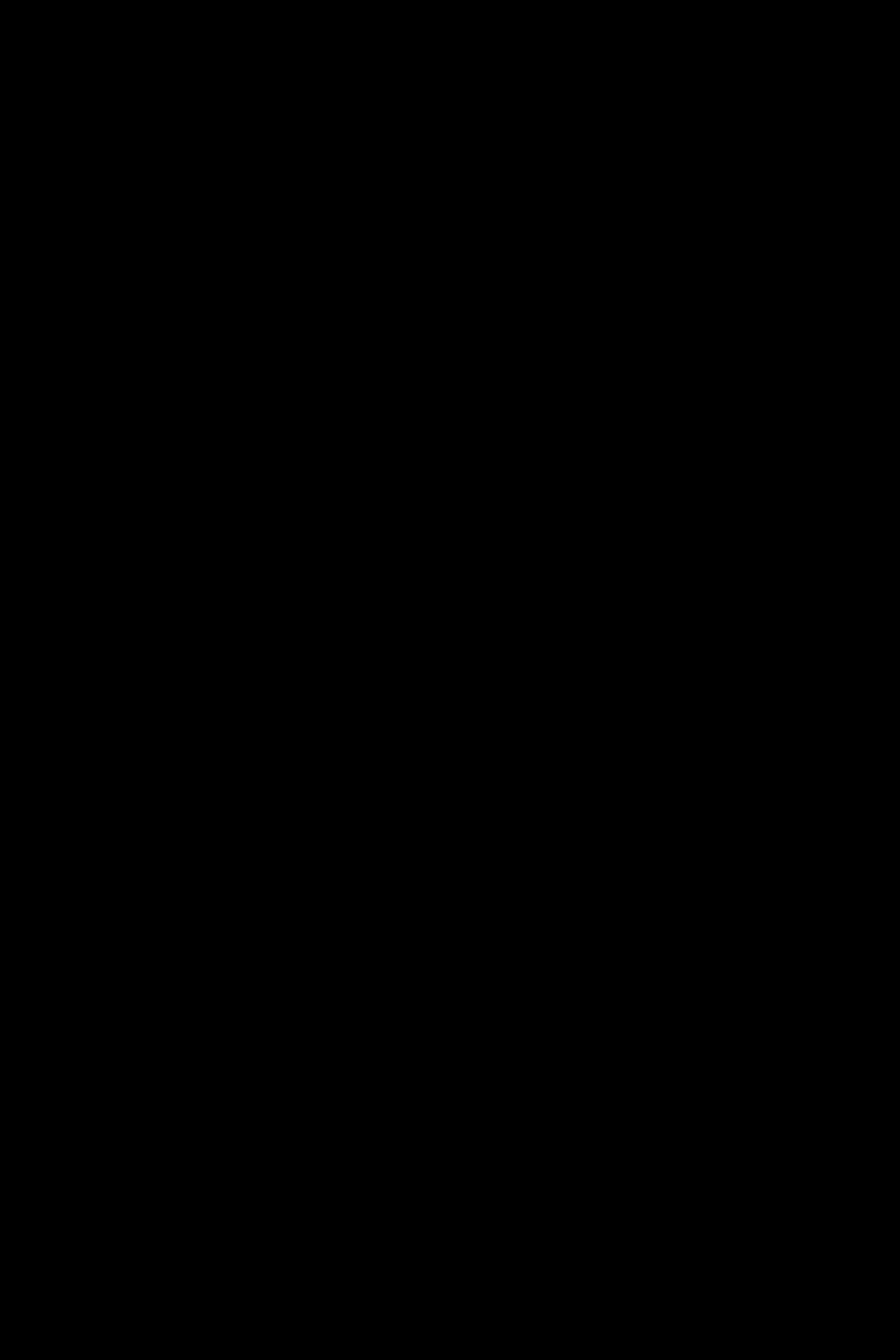
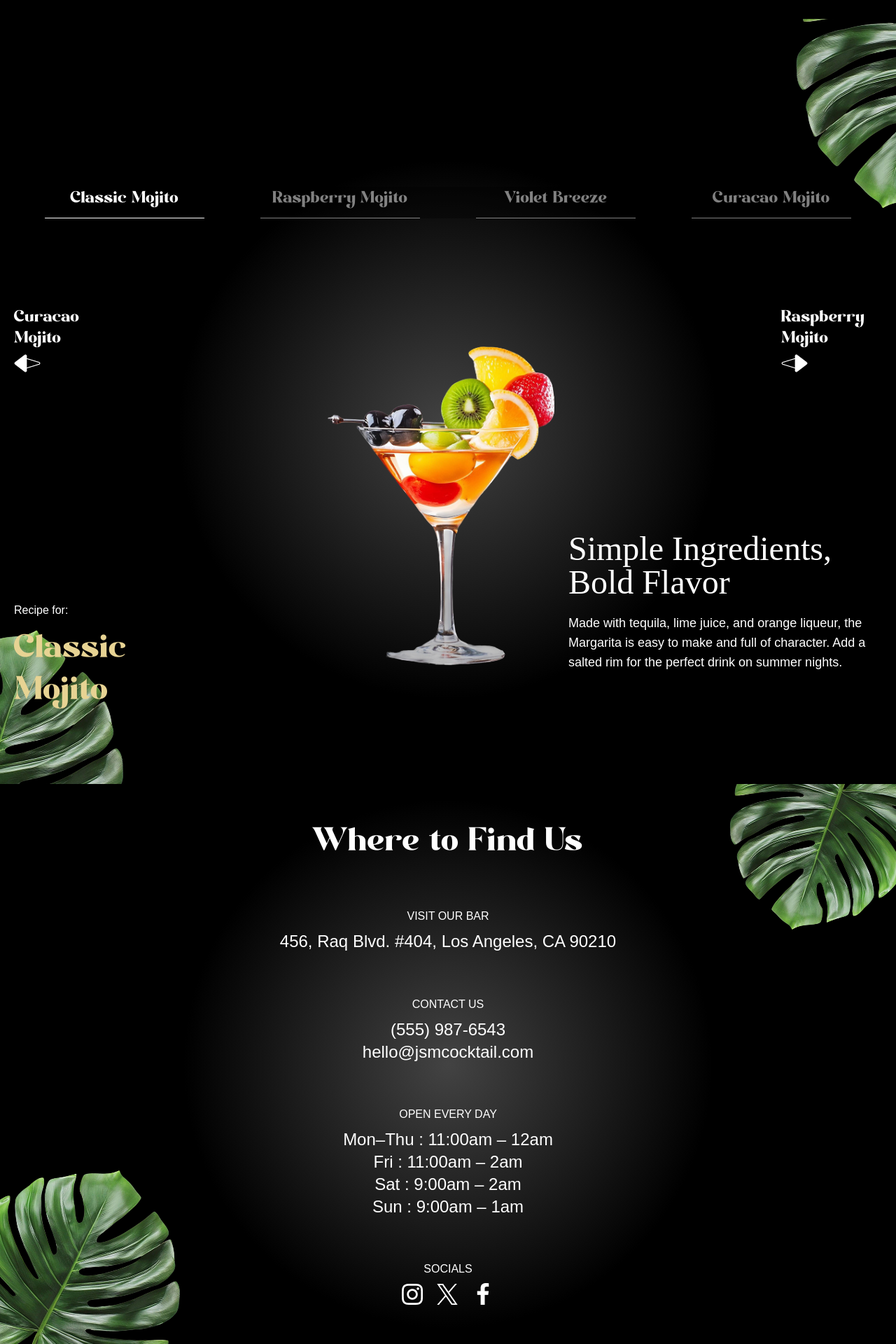
Before and after one commit to OtbeyNat/gsap_cocktails, a React (Vite) app: page / in a window 1280 px wide. Shown: the part 3985-5905 px from the top of the page at 70% size. Before the commit the page ends 4012 px from the top, so only its background shows below. Built offline with nearby package versions, Linux system fonts and the light colour scheme; a web font is replaced by a local one.

Commit message:
menu and contact

```diff
--- a/src/App.jsx
+++ b/src/App.jsx
@@ -5,6 +5,8 @@
 import Cocktails from "./components/Cocktails";
 import About from "./components/About";
 import Art from "./components/Art";
+import Menu from "./components/Menu";
+import Contact from "./components/Contact";
 
 gsap.registerPlugin(ScrollTrigger, SplitText);
 
@@ -16,6 +18,8 @@
       <Cocktails/>
       <About/>
       <Art/>
+      <Menu/>
+      <Contact/>
     </main>
   )
 }
--- /dev/null
+++ b/src/components/Contact.jsx
@@ -0,0 +1,82 @@
+import { openingHours, socials } from '../../constants/index.js'
+import { useGSAP } from '@gsap/react'
+import { SplitText} from 'gsap/all';
+import gsap from 'gsap';
+
+const Contact = () => {
+    useGSAP(() => {
+		const titleSplit = SplitText.create('#contact h2', { type: 'words' });
+
+		const timeline = gsap.timeline({
+            scrollTrigger: {
+                trigger: '#contact',
+                start: 'top center',
+            },
+            ease: "power1.inOut"
+		})
+
+        timeline
+            .from(titleSplit.words, {
+            opacity: 0, yPercent: 100, stagger: 0.02
+        })
+            .from('#contact h3, #contact p', {
+                opacity: 0, yPercent: 100, stagger: 0.02
+        })
+            .to('#f-right-leaf', {
+            y: '-50', duration: 1, ease: 'power1.inOut'
+        }).to('#f-left-leaf', {
+            y: '50', duration: 1, ease: 'power1.inOut'
+        }, '<')
+	})
+
+    return (
+        <footer id="contact">
+            <img src="/images/footer-right-leaf.png" alt="leaf-right" id="f-right-leaf" />
+            <img src="/images/footer-left-leaf.png" alt="leaf-left" id="f-left-leaf" />
+
+            <div className="content">
+                <h2>Where to Find Us</h2>
+
+                <div>
+                    <h3>Visit Our Bar</h3>
+                    <p>456, Raq Blvd. #404, Los Angeles, CA 90210</p>
+                </div>
+
+                <div>
+                    <h3>Contact Us</h3>
+                    <p>(555) 987-6543</p>
+                    <p>hello@jsmcocktail.com</p>
+                </div>
+
+                <div>
+                    <h3>Open Every Day</h3>
+                    {openingHours.map((time) => (
+                        <p key={time.day}>
+                        {time.day} : {time.time}
+                        </p>
+                    ))}
+                </div>
+
+                <div>
+                    <h3>Socials</h3>
+
+                    <div className="flex-center gap-5">
+                        {socials.map((social) => (
+                        <a
+                            key={social.name}
+                            href={social.url}
+                            target="_blank"
+                            rel="noopener noreferrer"
+                            aria-label={social.name}
+                        >
+                            <img src={social.icon} />
+                        </a>
+                        ))}
+                    </div>
+                </div>
+            </div>
+        </footer>
+    )
+}
+
+export default Contact
--- /dev/null
+++ b/src/components/Menu.jsx
@@ -0,0 +1,98 @@
+import { allCocktails } from '../../constants/index.js'
+import { useRef, useState } from 'react'
+import { useGSAP } from '@gsap/react'
+import gsap from 'gsap';
+
+const Menu = () => {
+    const contentRef = useRef();
+    const [currentIndex, setCurrentIndex] = useState(0);
+
+    useGSAP(() => {
+        gsap.fromTo('#title', { opacity: 0 }, { opacity: 1, duration: 1 });
+        gsap.fromTo('.cocktail img', { opacity: 0, xPercent: -100 }, {
+        xPercent: 0, opacity: 1, duration: 1, ease: 'power1.inOut'
+        })
+        gsap.fromTo('.details h2', { yPercent: 100, opacity: 0 }, {
+        yPercent: 0, opacity: 100, ease: 'power1.inOut'
+        })
+        gsap.fromTo('.details p', { yPercent: 100, opacity: 0 }, {
+        yPercent: 0, opacity: 100, ease: 'power1.inOut'
+        })
+    }, [currentIndex]);
+
+    const totalCocktails = allCocktails.length;
+
+    const goToSlide = (index) => {
+        const newIndex = (index + totalCocktails) % totalCocktails;
+
+        setCurrentIndex(newIndex);
+    }
+
+    const getCocktailAt = (indexOffset) => {
+        return allCocktails[(currentIndex + indexOffset + totalCocktails) % totalCocktails]
+    }
+
+    const currentCocktail = getCocktailAt(0);
+    const prevCocktail = getCocktailAt(-1);
+    const nextCocktail = getCocktailAt(1);
+
+    return (
+        <section id="menu" aria-labelledby="menu-heading">
+            <img src="/images/slider-left-leaf.png" alt="left-leaf" id="m-left-leaf" />
+            <img src="/images/slider-right-leaf.png" alt="right-leaf" id="m-right-leaf" />
+
+            <h2 id="menu-heading" className="sr-only">
+                Cocktail Menu
+            </h2>
+
+            <nav className="cocktail-tabs" aria-label="Cocktail Navigation">
+                {allCocktails.map((cocktail, index) => {
+                const isActive = index === currentIndex;
+
+                return (
+                    <button key={cocktail.id} className={`
+                        ${isActive
+                        ? 'text-white border-white'
+                        : 'text-white/50 border-white/50'}
+                    `}	onClick={() => goToSlide(index)}
+                    >
+                    {cocktail.name}
+                    </button>
+                )
+                })}
+            </nav>
+
+            <div className="content">
+                <div className="arrows">
+                <button className="text-left" onClick={() => goToSlide(currentIndex - 1)}>
+                    <span>{prevCocktail.name}</span>
+                    <img src="/images/right-arrow.png" alt="right-arrow" aria-hidden="true" />
+                </button>
+
+                <button className="text-left" onClick={() => goToSlide(currentIndex + 1)}>
+                    <span>{nextCocktail.name}</span>
+                    <img src="/images/left-arrow.png" alt="left-arrow" aria-hidden="true" />
+                </button>
+                </div>
+
+                <div className="cocktail">
+                    <img src={currentCocktail.image} className="object-contain"/>
+                </div>
+
+                <div className="recipe">
+                <div ref={contentRef} className="info">
+                    <p>Recipe for:</p>
+                    <p id="title">{currentCocktail.name}</p>
+                </div>
+
+                <div className="details">
+                    <h2>{currentCocktail.title}</h2>
+                    <p>{currentCocktail.description}</p>
+                </div>
+                </div>
+            </div>
+        </section>
+    )
+}
+
+export default Menu
```
